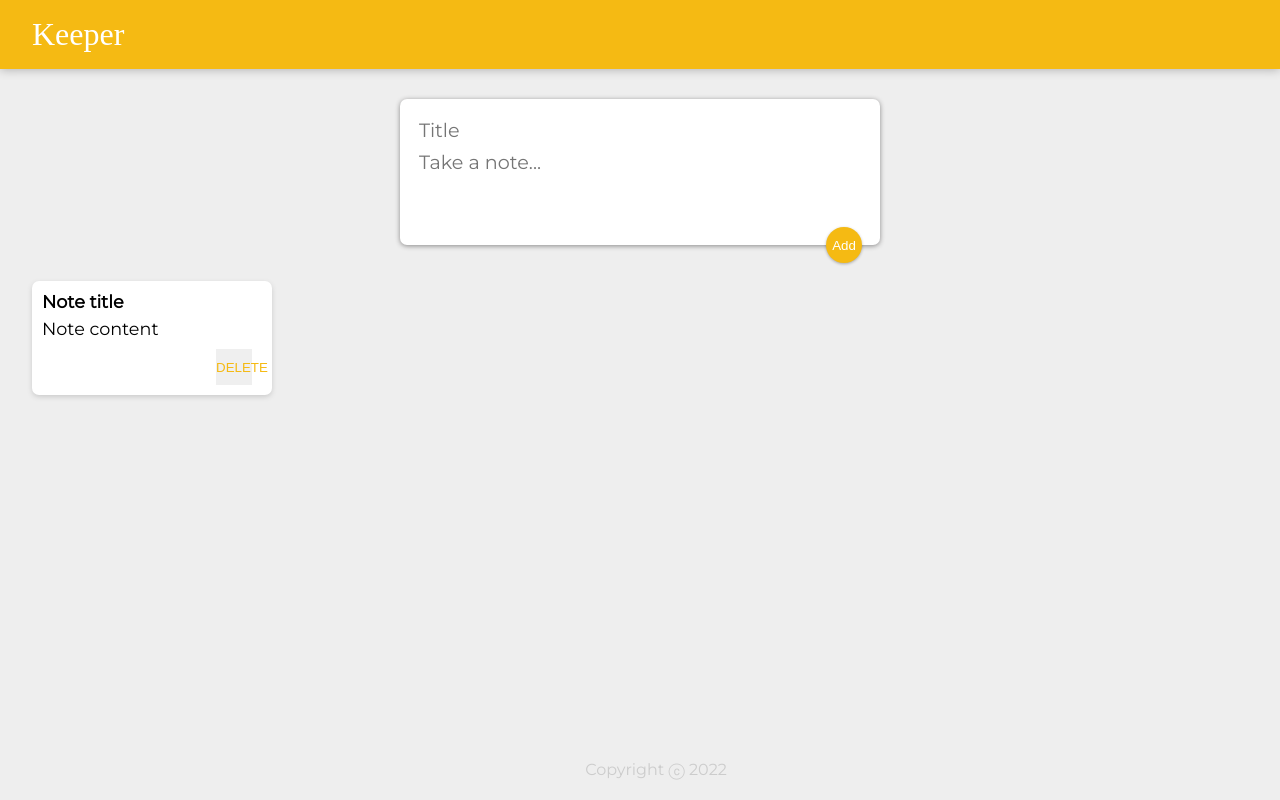
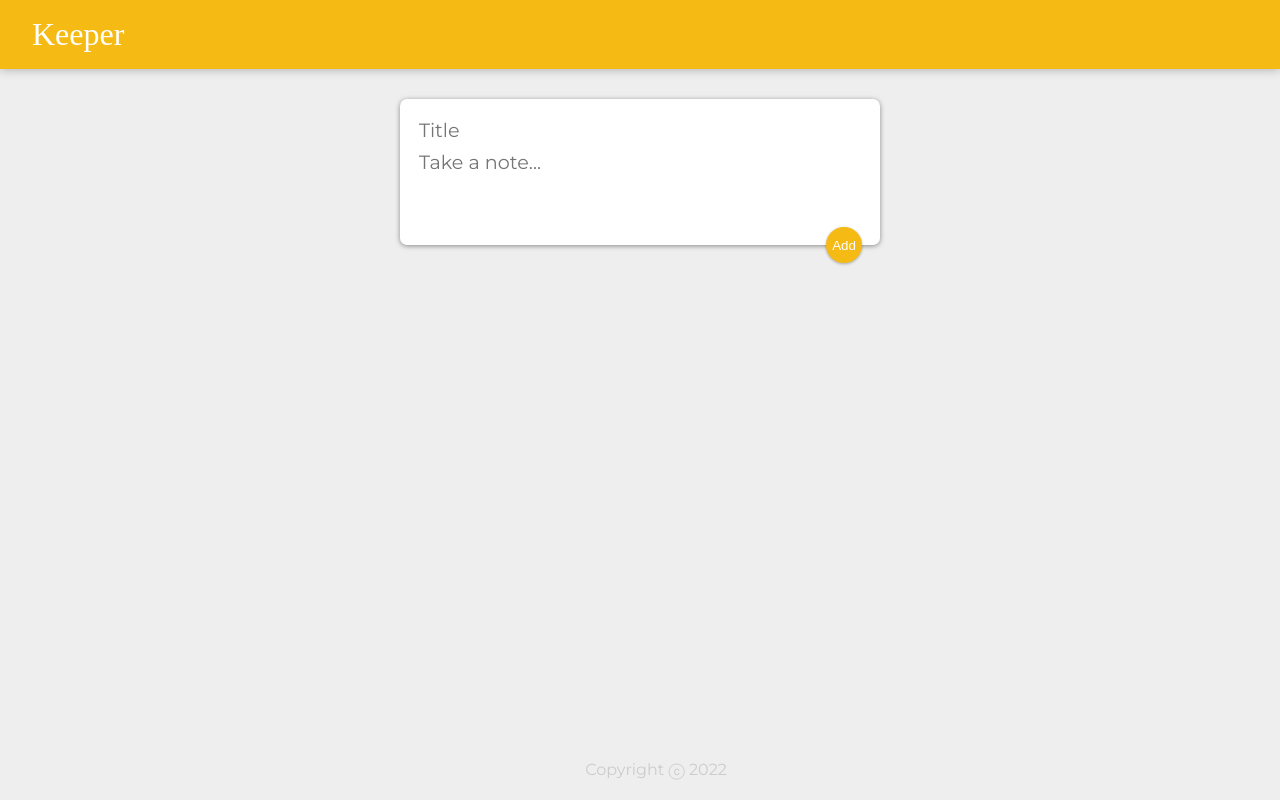
Before and after one commit to amxxrsuhail/googleKeepClone, a React (Create React App) app: page / in a window 1280 px wide. Built offline with nearby package versions, Linux system fonts and the light colour scheme; a web font is replaced by a local one.

Commit message:
added full functionality for adding notes

```diff
--- a/src/components/App.jsx
+++ b/src/components/App.jsx
@@ -1,20 +1,32 @@
-import React from "react";
+import React, { useState } from "react";
 import Header from "./Header";
 import Footer from "./Footer";
 import Note from "./Note";
 import CreateArea from "./CreateArea";
 
 function App() {
+  const [notes, setNotes] = useState([]);
 
-function addNote(note){
-console.log("note");
-}
+  function addNote(newNote) {
+    setNotes((prevNotes) => {
+      return [...prevNotes, newNote];
+    });
+  }
+
+  function deleteNote(note){
+console.log("delete");
+  }
 
   return (
     <div>
       <Header />
-      <CreateArea />
-      <Note key={1} title="Note title" content="Note content" onAdd={addNote}/>
+      <CreateArea onAdd={addNote} />
+      {notes.map((noteItem,i) => {
+        return (
+          <Note key={i} title={noteItem.title} content={noteItem.content} delete={deleteNote}/>
+        );
+      })}
+
       <Footer />
     </div>
   );
--- a/src/components/Note.jsx
+++ b/src/components/Note.jsx
@@ -1,14 +1,11 @@
 import React from "react";
 
 function Note(props) {
-
-
-
   return (
     <div className="note">
       <h1>{props.title}</h1>
       <p>{props.content}</p>
-      <button>DELETE</button>
+      <button onClick={props.deleteNote}>DELETE</button>
     </div>
   );
 }
```
